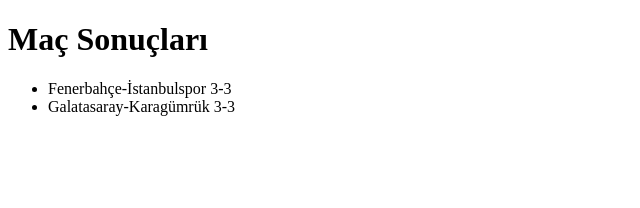
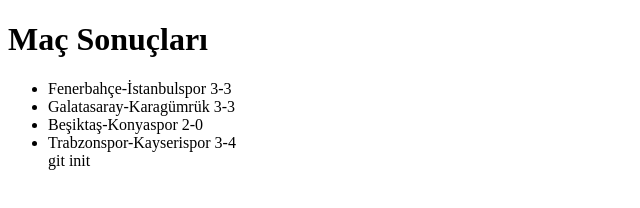
Before and after one commit to CTBulca/Match-Scores, a plain HTML site: page index.html in a window 1280 px wide. Shown: the whole page, without its empty margins (0-640 px from the left). Drawn offline with Linux system fonts and the light colour scheme.

Commit message:
first commit

```diff
--- a/index.html
+++ b/index.html
@@ -11,6 +11,8 @@
     <ul>
         <li>Fenerbahçe-İstanbulspor 3-3</li>
         <li>Galatasaray-Karagümrük 3-3</li>
+        <li>Beşiktaş-Konyaspor 2-0</li>
+        <li>Trabzonspor-Kayserispor 3-4</li>git init
 
     </ul>
 </body>
```
